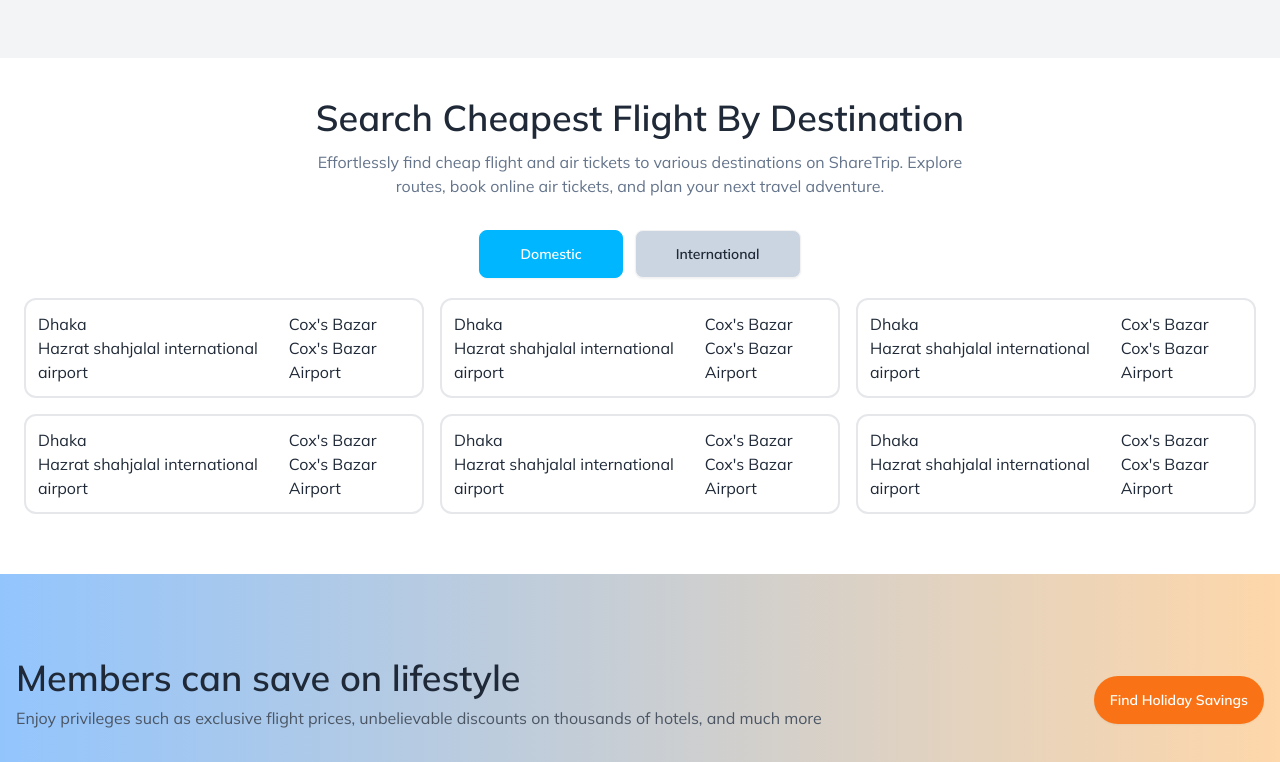
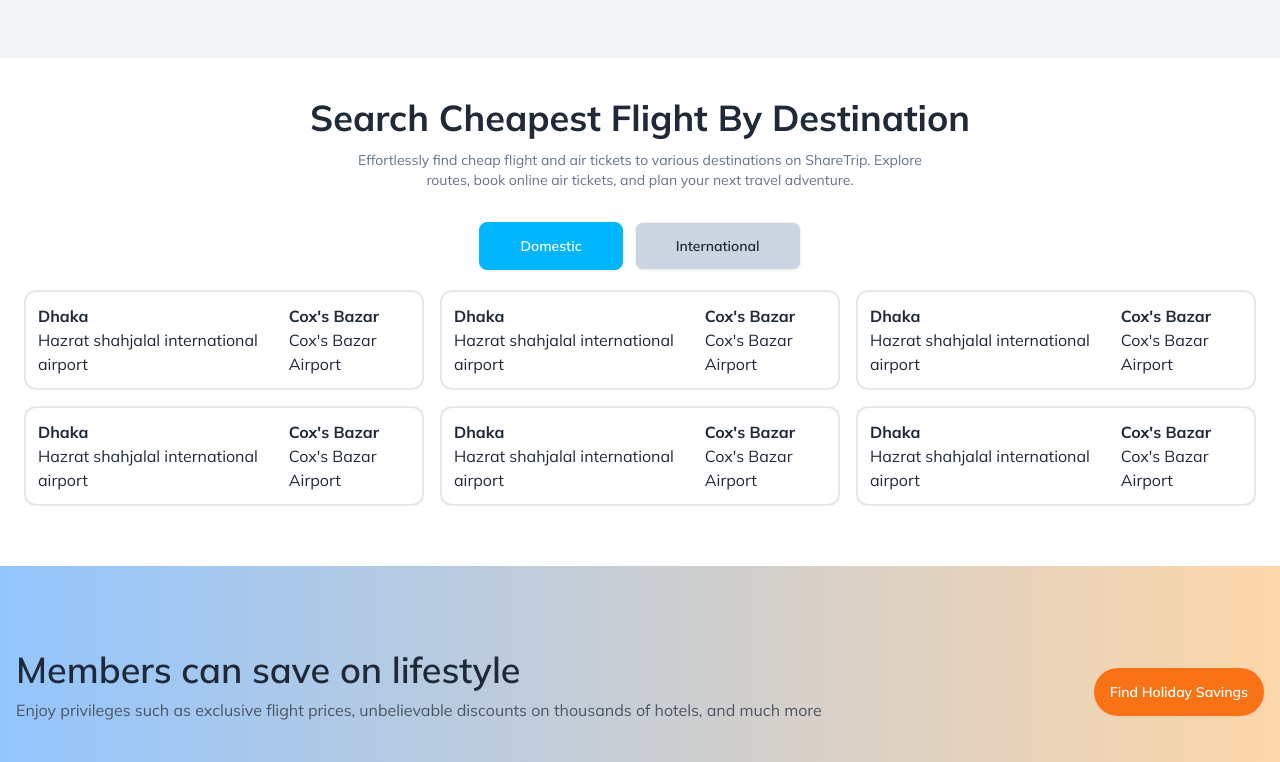
Before and after one commit to Bappy00111/trabel-flight, a React (Vite) app: page / in a window 1280 px wide. Shown: the part 1618-2380 px from the top of the page. Built offline with nearby package versions, Linux system fonts and the light colour scheme.

Commit message:
font change

```diff
--- a/src/components/Flight.jsx
+++ b/src/components/Flight.jsx
@@ -9,7 +9,7 @@
     <div className="py-10 bg-gray-100 ">
       <div className="sm:max-w-xl md:max-w-full lg:max-w-screen-xl mx-auto px-2">
         <div className="text-center space-y-3">
-          <h1 className="font-semibold md:text-4xl text-xl">
+          <h1 className="font-bold md:text-4xl text-xl">
             Popular Flight Destinations from BD
           </h1>
           <p className="text-slate-500">
--- a/src/components/SearchFlight.jsx
+++ b/src/components/SearchFlight.jsx
@@ -4,10 +4,10 @@
   return (
     <div className="py-10 sm:max-w-xl md:max-w-full lg:max-w-screen-xl mx-auto px-4">
       <div className="text-center space-y-3">
-        <h1 className="font-semibold md:text-4xl text-xl">
+        <h1 className="font-bold md:text-4xl text-xl">
           Search Cheapest Flight By Destination
         </h1>
-        <p className="text-slate-500">
+        <p className="text-slate-500 text-sm">
           Effortlessly find cheap flight and air tickets to various destinations
           on ShareTrip. Explore <br /> routes, book online air tickets, and plan
           your next travel adventure.
@@ -20,61 +20,61 @@
       <div className="grid  grid-col-2 md:grid-cols-3 gap-4 py-5 px-2">
       <div className="borer border-2 p-3 flex gap-5 rounded-xl">
          <div>
-            <p>Dhaka</p>
+            <p className="font-bold">Dhaka</p>
             <p>Hazrat shahjalal international airport</p>
          </div>
         <div>
-            <p>Cox's Bazar</p>
+            <p className="font-bold">Cox's Bazar</p>
             <p>Cox's Bazar Airport</p>
         </div>
       </div>
       <div className="borer border-2 p-3 flex gap-5 rounded-xl">
          <div>
-            <p>Dhaka</p>
+            <p className="font-bold">Dhaka</p>
             <p>Hazrat shahjalal international airport</p>
          </div>
         <div>
-            <p>Cox's Bazar</p>
+            <p className="font-bold">Cox's Bazar</p>
             <p>Cox's Bazar Airport</p>
         </div>
       </div>
       <div className="borer border-2 p-3 flex gap-5 rounded-xl">
          <div>
-            <p>Dhaka</p>
+            <p className="font-bold">Dhaka</p>
             <p>Hazrat shahjalal international airport</p>
          </div>
         <div>
-            <p>Cox's Bazar</p>
+            <p className="font-bold">Cox's Bazar</p>
             <p>Cox's Bazar Airport</p>
         </div>
       </div>
       <div className="borer border-2 p-3 flex gap-5 rounded-xl">
          <div>
-            <p>Dhaka</p>
+            <p className="font-bold">Dhaka</p>
             <p>Hazrat shahjalal international airport</p>
          </div>
         <div>
-            <p>Cox's Bazar</p>
+            <p className="font-bold">Cox's Bazar</p>
             <p>Cox's Bazar Airport</p>
         </div>
       </div>
       <div className="borer border-2 p-3 flex gap-5 rounded-xl">
          <div>
-            <p>Dhaka</p>
+            <p className="font-bold">Dhaka</p>
             <p>Hazrat shahjalal international airport</p>
          </div>
         <div>
-            <p>Cox's Bazar</p>
+            <p className="font-bold">Cox's Bazar</p>
             <p>Cox's Bazar Airport</p>
         </div>
       </div>
       <div className="borer border-2 p-3 flex gap-5 rounded-xl">
          <div>
-            <p>Dhaka</p>
+            <p className="font-bold">Dhaka</p>
             <p>Hazrat shahjalal international airport</p>
          </div>
         <div>
-            <p>Cox's Bazar</p>
+            <p className="font-bold">Cox's Bazar</p>
             <p>Cox's Bazar Airport</p>
         </div>
       </div>
--- a/src/components/TravelApp.jsx
+++ b/src/components/TravelApp.jsx
@@ -5,7 +5,7 @@
   return (
     <div className="py-10 sm:max-w-xl md:max-w-full lg:max-w-screen-xl mx-auto px-4">
       <div className="text-center space-y-3">
-        <h3 className="font-semibold md:text-4xl text-xl">
+        <h3 className="font-bold md:text-4xl text-xl">
           Your all-in-one Travel App
         </h3>
         <p className="text-slate-500">
```
